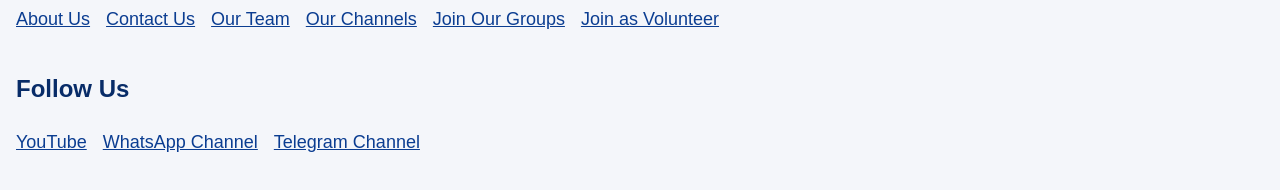
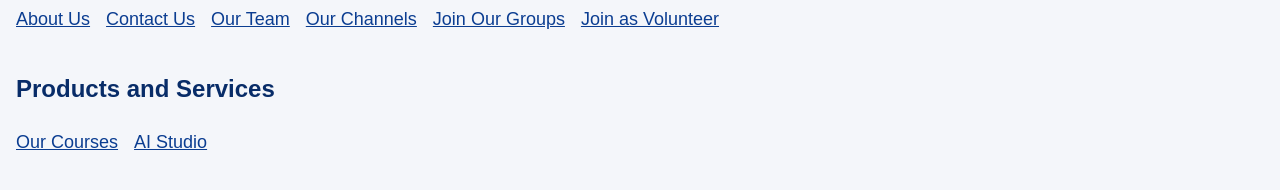
Before and after one commit to vaibhavtechvision/vaibhavtechvision.github.io, a plain HTML site: page terms.html in a window 1280 px wide. Shown: the part 663-853 px from the top of the page. Drawn offline with Linux system fonts and the light colour scheme.

Commit message:
Add Products and Services navigation section
Added a new navigation section for Products and Services with links to Our Courses and AI Studio.

```diff
--- a/terms.html
+++ b/terms.html
@@ -88,6 +88,13 @@
       <li><a href="who-we-are/volunteer.html">Join as Volunteer</a></li>
     </ul>
   </nav>
+  <nav aria-label="Products and Services">
+    <h2 class="footer-heading">Products and Services</h2>
+    <ul>
+      <li><a href="courses.html">Our Courses</a></li>
+      <li><a href="tools/ai-studio.html">AI Studio</a></li>
+    </ul>
+  </nav>
   <nav aria-label="Follow Us">
     <h2 class="footer-heading">Follow Us</h2>
     <ul>
```
